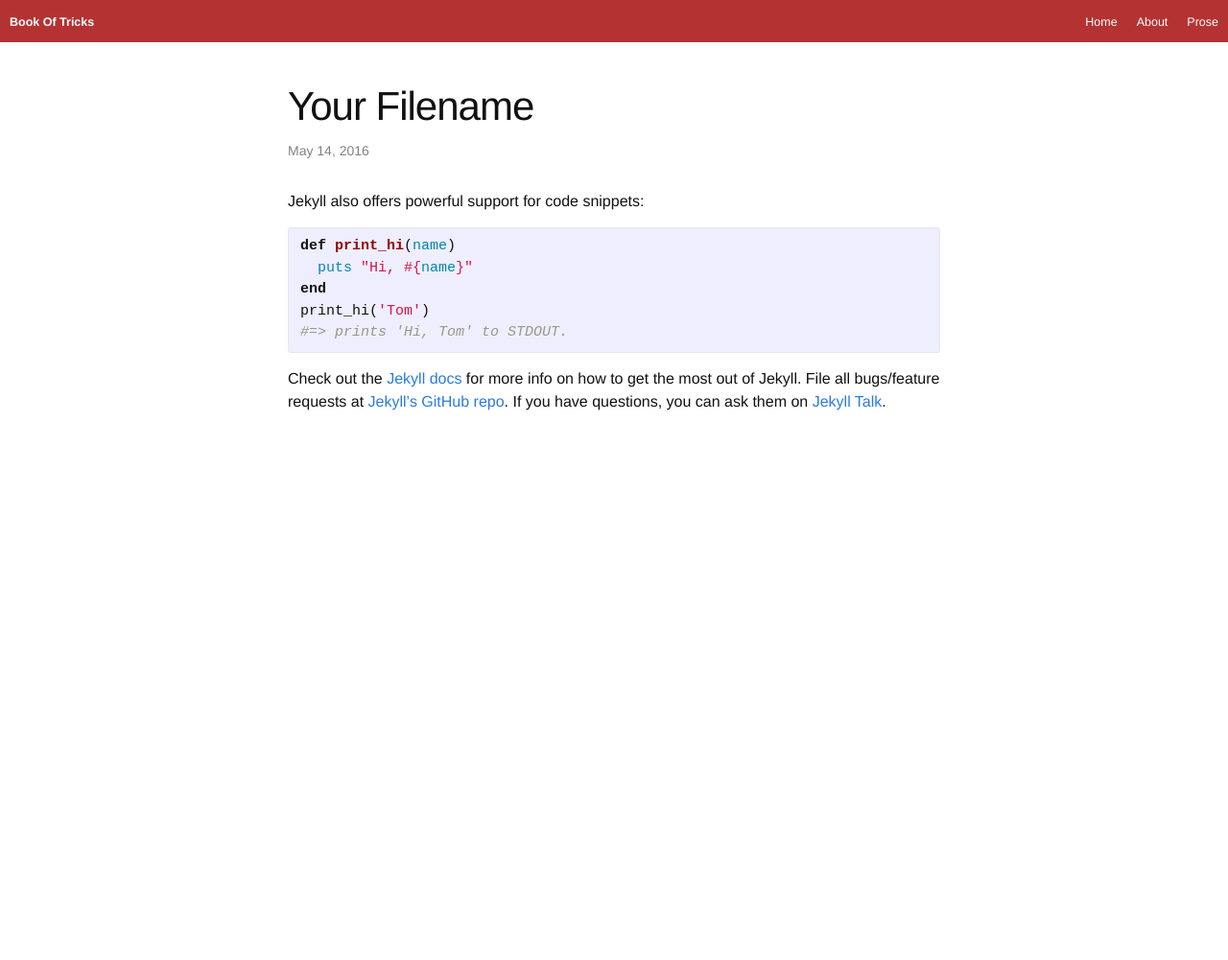
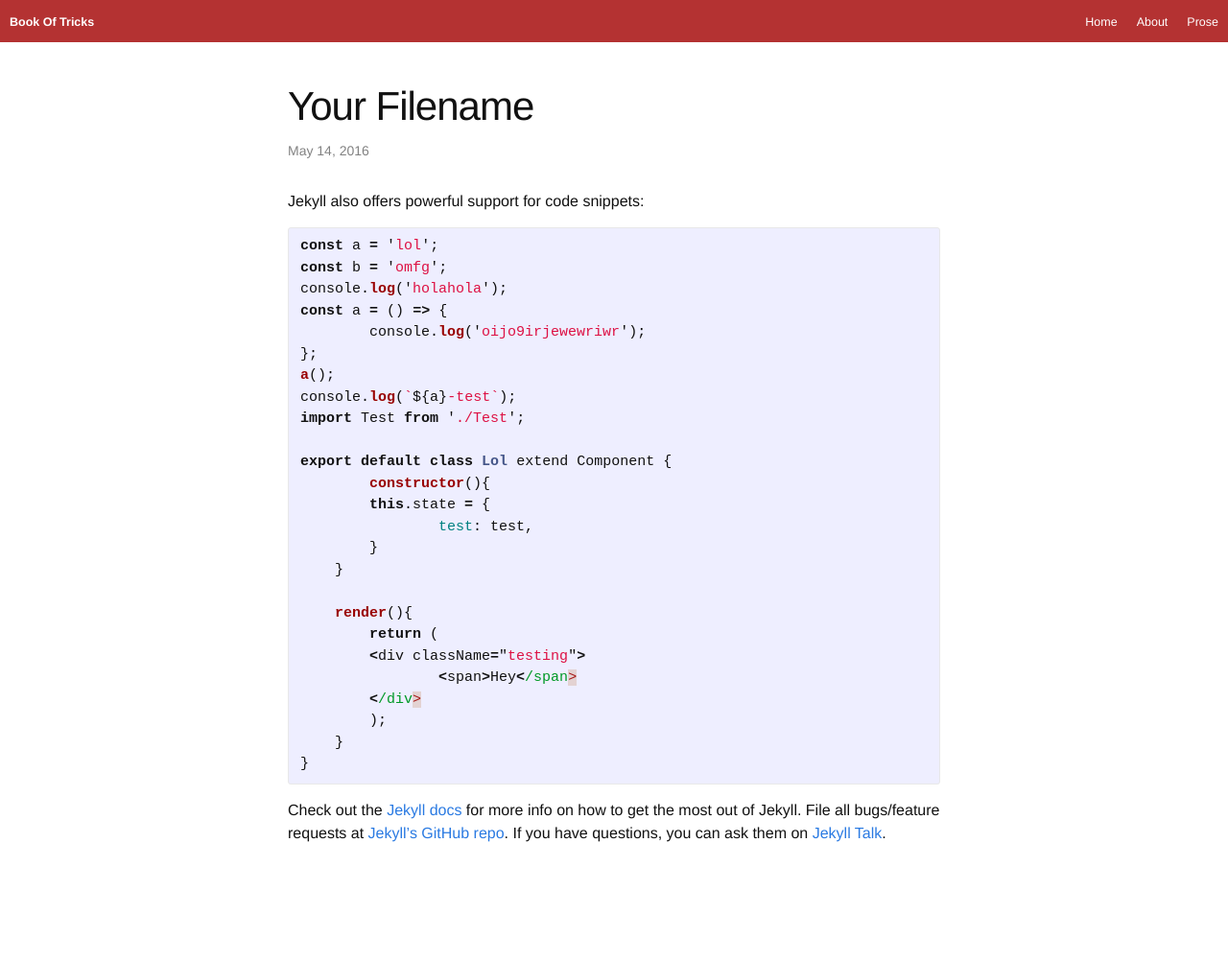
Before and after one commit to KimmoCommit/bookoftricks, a Jekyll site: the page built from _posts/2016-05-14-your-filename.md, in a window 1280 px wide. Shown: the whole page at 96% size. Built offline with Jekyll 4.4.1, drawn with Linux system fonts in a browser that asks for light colours; before the commit the page ends 900 px from its top, so only the background shows below that.

Commit message:
Updated 2016-05-14-your-filename.md

```diff
--- a/_posts/2016-05-14-your-filename.md
+++ b/_posts/2016-05-14-your-filename.md
@@ -4,12 +4,33 @@ published: true
 ---
 Jekyll also offers powerful support for code snippets:
 
-{% highlight ruby %}
-def print_hi(name)
-  puts "Hi, #{name}"
-end
-print_hi('Tom')
-#=> prints 'Hi, Tom' to STDOUT.
+{% highlight javascript %}
+const a = 'lol';
+const b = 'omfg';
+console.log('holahola');
+const a = () => {
+	console.log('oijo9irjewewriwr');
+};
+a();
+console.log(`${a}-test`);
+import Test from './Test';
+
+export default class Lol extend Component {
+	constructor(){
+    	this.state = {
+        	test: test,
+        }
+    }
+
+    render(){
+    	return (
+        <div className="testing">
+        	<span>Hey</span>
+        </div>
+        );
+    }
+}
+
 {% endhighlight %}
 
 Check out the [Jekyll docs][jekyll-docs] for more info on how to get the most out of Jekyll. File all bugs/feature requests at [Jekyll’s GitHub repo][jekyll-gh]. If you have questions, you can ask them on [Jekyll Talk][jekyll-talk].
```
